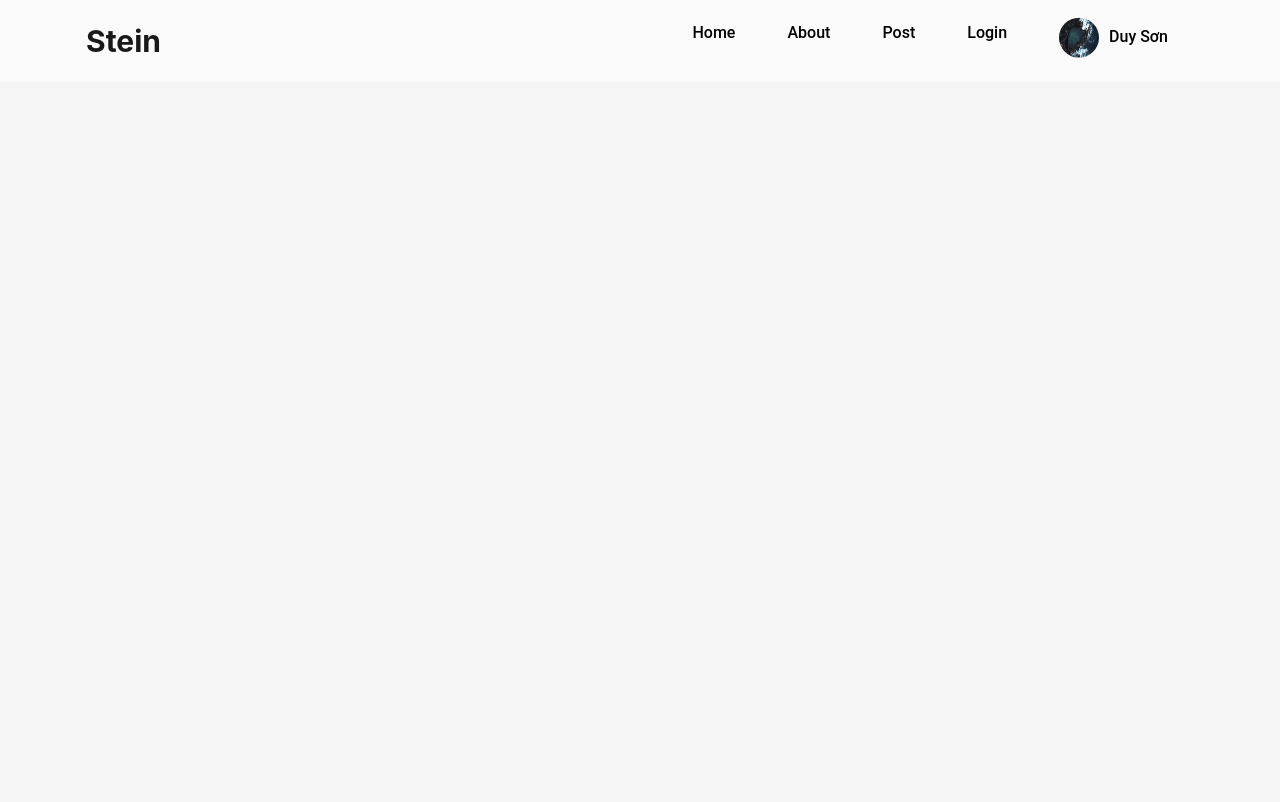
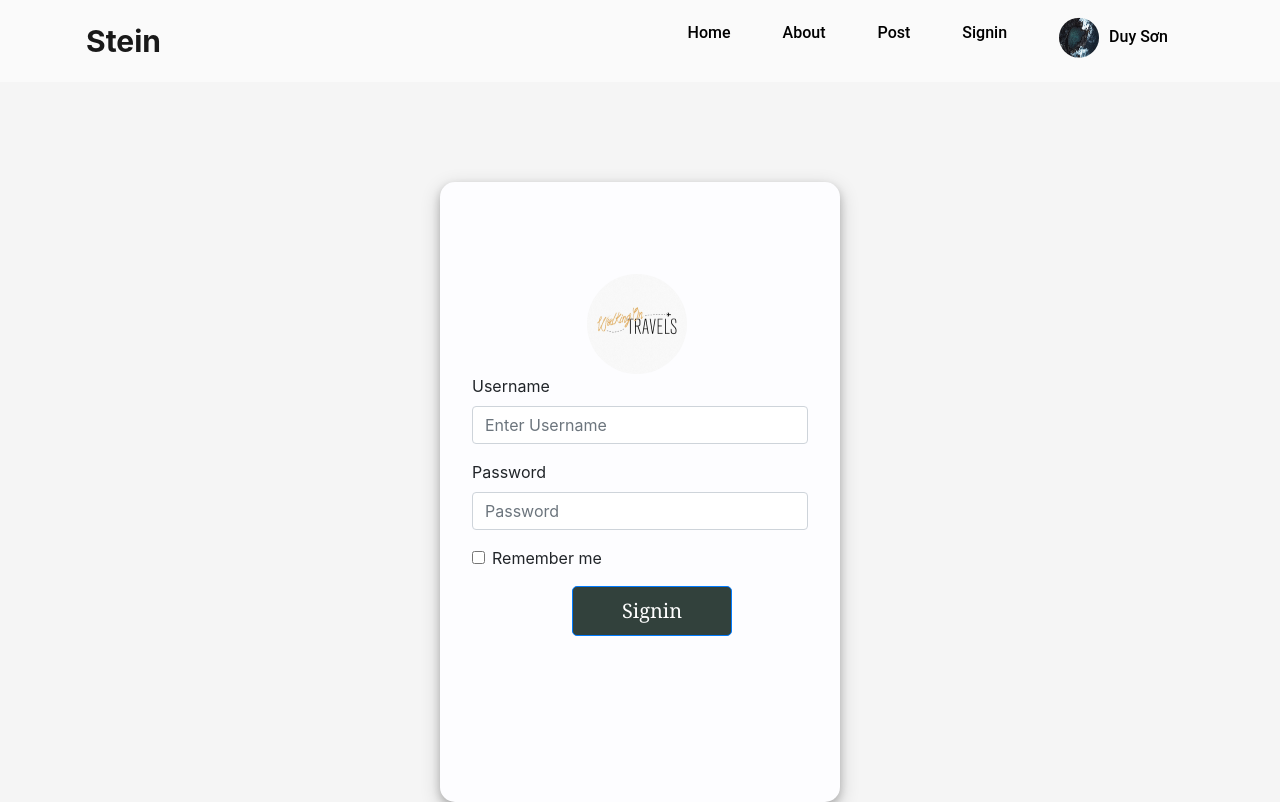
Before and after one commit to nguyenduysonxenia/blog_fontend, a React (Create React App) app: page /signin in a window 1280 px wide. Built offline with nearby package versions, Linux system fonts and the light colour scheme.

Commit message:
fix__login

```diff
--- a/package.json
+++ b/package.json
@@ -8,6 +8,7 @@
     "@fortawesome/free-regular-svg-icons": "^5.15.3",
     "@fortawesome/free-solid-svg-icons": "^5.15.3",
     "@fortawesome/react-fontawesome": "^0.1.14",
+    "@reduxjs/toolkit": "^1.5.1",
     "@testing-library/jest-dom": "^5.11.4",
     "@testing-library/react": "^11.1.0",
     "@testing-library/user-event": "^12.1.10",
--- a/src/App.tsx
+++ b/src/App.tsx
@@ -1,8 +1,9 @@
 import './App.scss';
-import Home from '../src/pages/home/index';
+import Home from './pages/home/Index';
 import Header from './components/Header/Header';
-import DetailPost from '../src/pages/detailPost/index'
+import DetailPost from './pages/detailPost/Index'
 import Signup from './components/Signup/Signup'
+import Signin from './components/Signin/Signin'
 import {
   BrowserRouter as Router,
   Switch,
@@ -17,6 +18,7 @@ function App() {
           <Route exact path="/" component={Home} />
           <Route path="/posts/:id" component={DetailPost} />
           <Route path="/signup" component={Signup} />
+          <Route path="/signin" component={Signin} />
         </Switch>
       </div>
     </Router>
--- a/src/api/UserAPI.ts
+++ b/src/api/UserAPI.ts
@@ -1,15 +1,19 @@
 import asxiosClient from './AxiosClient'
 interface User{
-  username: string,
+  username?: string,
   email:string,
   password:string,
-  confirmPassword:string
+  confirmPassword?:string
 }
 
 const userApi = {
   register: (user: User) =>{
       const url: string = '/users/signup'
       return asxiosClient.post(url,user)
+  },
+  login: (user: User)=>{
+    const url: string = '/users/signin'
+    return asxiosClient.post(url,user)
   }
 }
 export default userApi;
--- /dev/null
+++ b/src/app/store.ts
@@ -0,0 +1,12 @@
+
+import {configureStore} from '@reduxjs/toolkit'
+
+const rootReducer = {
+
+}
+
+const store = configureStore({
+  reducer:rootReducer
+})
+export type RootState = ReturnType<typeof store.getState>
+export default store
--- a/src/components/Header/Header.tsx
+++ b/src/components/Header/Header.tsx
@@ -41,8 +41,8 @@ function Header(props: any) {
                   </Link>
                 </li>
                 <li className="nav-item">
-                  <Link to="/login" className="nav-link" href="#">
-                    Login
+                  <Link to="/signin" className="nav-link" href="#">
+                    Signin
                   </Link>
                 </li>
                 <li className="nav-item item_info_user">
--- a/src/components/Signin/Signin.jsx
+++ b/src/components/Signin/Signin.tsx
@@ -3,28 +3,47 @@ import { Form, Button, Col, Image, Container } from 'react-bootstrap';
 import logo from '../../assets/images/logo.jpg';
 import { useFormik } from 'formik';
 import * as Yup from 'yup';
-
+import userApi from '../../api/UserAPI'
+import {useState} from 'react'
+import {useHistory} from 'react-router-dom'
+import Alert from '../Alert/Alert'
 const Signin = () => {
+  const [isShow,setIsShow] = useState(false);
+  const [error,setEroor] = useState('');
+  const history = useHistory();
   const formik = useFormik({
     initialValues: {
-      username: '',
+      email: '',
       password: '',
     },
     validationSchema: Yup.object({
-      username: Yup.string()
-        .required('Required')
-        .min(3, 'Minium 3 characters')
-        .max(15, 'Maximum 15 characters'),
+      email: Yup.string()
+        .required().email('Invalid format email')
+        .min(3, 'Minium 3 characters'),
       password: Yup.string().required('Required').min(6, 'Minium 6 characters'),
     }),
-    handleSubmit: (values) => {
-      alert(JSON.stringify(values, null, 2));
+    onSubmit: (values) => {
+      setIsShow(false);
+      const signin = async ()=>{
+        try{
+            let result = await userApi.login(values)
+            if(result){
+              localStorage.setItem('accessToken',JSON.stringify(result))
+              history.push('/')
+            }
+        }
+        catch(err: any){
+          setIsShow(true);
+            setEroor(err.response.data)
+        }
+      }
+      signin();
     },
   });
   return (
     <>
       <Container className="form-container">
-        <Form className="form" >
+        <Form className="form" onSubmit={formik.handleSubmit} >
           <Col xs={6} md={4}>
             <Image src={logo} roundedCircle className="image-logo" />
           </Col>
@@ -32,14 +51,14 @@ const Signin = () => {
             <Form.Label>Username</Form.Label>
             <Form.Control
               type="text"
-              name="username"
-              value={formik.values.username}
+              name="email"
+              value={formik.values.email}
               onChange={formik.handleChange}
               placeholder="Enter Username"
             />
-            {formik.errors.username && formik.touched.username && (
+            {formik.errors.email && formik.touched.email && (
               <Form.Text className="text-muted text-danger">
-                {formik.errors.username}
+                {formik.errors.email}
               </Form.Text>
             )}
           </Form.Group>
@@ -66,6 +85,7 @@ const Signin = () => {
             Signin
           </Button>
         </Form>
+        {isShow ? <Alert isShow={isShow} message={error}  /> : ''}
       </Container>
     </>
   );
--- a/src/index.tsx
+++ b/src/index.tsx
@@ -4,10 +4,13 @@ import './App.scss';
 import './index.css';
 import App from './App';
 import reportWebVitals from './reportWebVitals';
-
+import {Provider} from 'react-redux'
+import store from './app/store'
 ReactDOM.render(
   <React.StrictMode>
-    <App />
+    <Provider store={store}>
+      <App />
+    </Provider>
   </React.StrictMode>,
   document.getElementById('root'),
 );
--- a/src/pages/detailPost/index.tsx
+++ b/src/pages/detailPost/Index.tsx
@@ -6,7 +6,7 @@ import Footer from '../../components/Footer/Footer';
 import Post from './components/Post';
 import OtherPost from './components/OtherPost';
 import ListComment from './components/ListComment';
-function index(props: any) {
+function Index(props: any) {
   return (
     <div>
       <React.Fragment>
@@ -41,6 +41,6 @@ function index(props: any) {
   );
 }
 
-index.propTypes = {};
+Index.propTypes = {};
 
-export default index;
+export default Index;
--- a/src/pages/home/index.tsx
+++ b/src/pages/home/Index.tsx
@@ -8,8 +8,7 @@ import Pagination from '../../components/Pagination/Pagination'
 import SocialLink from '../../components/SocialLink/Social'
 import ListPostNew from '../../components/ListPostNew/ListPostnew'
 import Footer from '../../components/Footer/Footer'
-
-function index(props: any) {
+function Index(props: any) {
   return (
       <React.Fragment>
         <Banner/>
@@ -60,8 +59,8 @@ function index(props: any) {
   )
 }
 
-index.propTypes = {
+Index.propTypes = {
 
 }
 
-export default index
+export default Index
```
Also changed, not shown: 1 other file (tests, documents, lock files or other folders).
